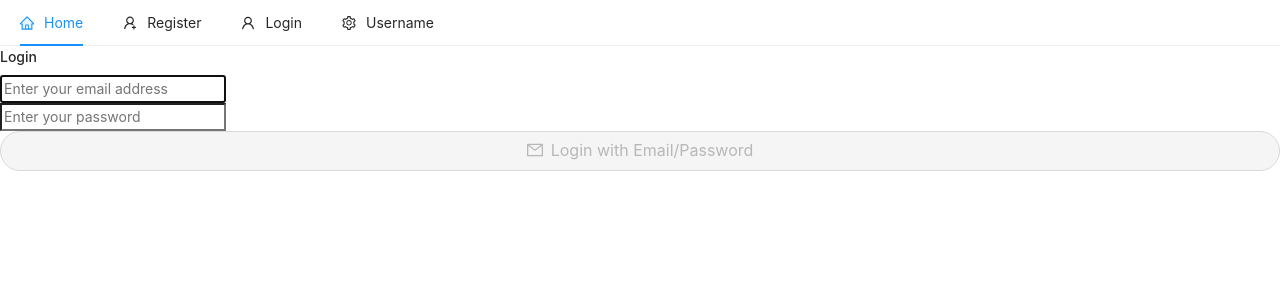
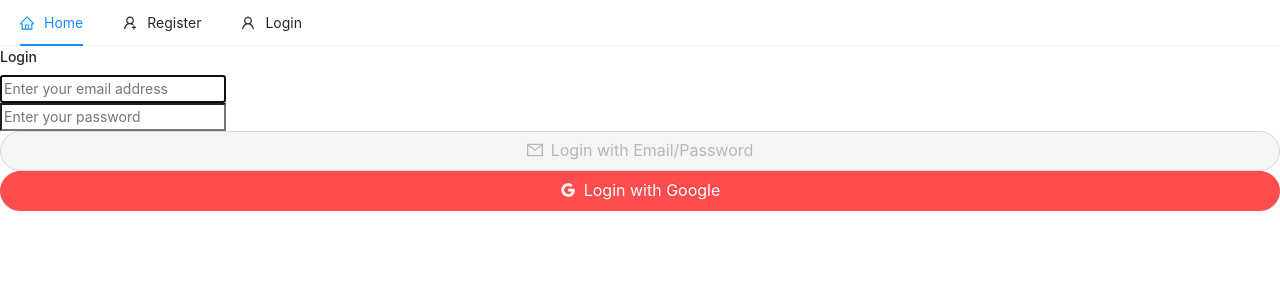
Before and after one commit to rockytrice/PC-Hub, a React (Create React App) app in the folder client/: page /Login in a window 1280 px wide. Shown: the top 300 px of the page. Built offline with nearby package versions, Linux system fonts and the light colour scheme; no server answers.

Commit message:
logging in with google and conditionally rendering links in header with  logged in state and not logged in state

```diff
--- a/client/src/components/nav/Header.js
+++ b/client/src/components/nav/Header.js
@@ -2,8 +2,9 @@ import React, {useState} from 'react';
 import {Link} from 'react-router-dom';
 import firebase from 'firebase';
 import { Menu } from 'antd';
-import {useDispatch} from 'react-redux';
+import {useDispatch, useSelector} from 'react-redux';
 import {useHistory} from "react-router-dom";
+
 import { HomeTwoTone, UserAddOutlined,UserOutlined,SettingOutlined, AppstoreOutlined,LogoutOutlined } from '@ant-design/icons';
 //destructure of menu.item
 const { SubMenu,Item } = Menu;
@@ -13,6 +14,8 @@ const { SubMenu,Item } = Menu;
 const Header = () =>{
     const [current, setCurrent]  = useState('home');
     let history = useHistory();
+//using the three dots spread out, you can spread out the states or whatever values you have.
+    let {user} = useSelector((state) =>({...state}));
     let dispatch = useDispatch();
 const handleClick = (e)=>{
     //console.log(e.key);
@@ -32,18 +35,26 @@ const logout = () =>{
             <Item key="home" icon={<HomeTwoTone />}>
                <Link to="/">Home</Link>
             </Item>
+
+            {!user && (
                 <Item key="register" icon={<UserAddOutlined />} className="float-right">
                     <Link to="/register">Register</Link>
                 </Item>
+            )}
+            {!user && (
                 <Item key="login" icon={<UserOutlined />} className=' float-right'>
                     <Link to="/login">Login</Link>
                 </Item>
-
-            <SubMenu icon={<SettingOutlined />} title="Username">
+            )}
+            {user && (
+                <SubMenu icon={<SettingOutlined />} title={user.email && user.email.split('@')[0]} className="float-right">
                     <Item key="setting:1">Option 1</Item>
                     <Item key="setting:2">Option 2</Item>
                     <Item icon={<LogoutOutlined />}  onClick={logout}>Logout</Item>
                 </SubMenu>
+            )}
+
+
         </Menu>
     )
 }
--- a/client/src/pages/auth/Login.js
+++ b/client/src/pages/auth/Login.js
@@ -1,10 +1,10 @@
 import React, {useState} from 'react';
-import {auth} from '../../firebase';
+import {auth, googleAuthProvider} from '../../firebase';
 import {toast} from 'react-toastify';
 import {useDispatch} from 'react-redux';
 
 import {Button} from 'antd';
-import { MailOutlined } from '@ant-design/icons';
+import { MailOutlined , LoadingOutlined, GoogleOutlined } from '@ant-design/icons';
 
 const Login = ({history}) => {
     //create state to store user's email
@@ -36,6 +36,26 @@ const Login = ({history}) => {
             setLoading(false)
         }
     };
+    const googleLogin = async ()=>{
+    auth.signInWithPopup(googleAuthProvider)
+        .then(async (result)=>{
+            const {user} = result
+            const idTokenResult = await user.getIdTokenResult();
+            dispatch({
+                type: 'LOGGED_IN_USER',
+                payload: {
+                    email: user.email,
+                    token: idTokenResult.token,
+                },
+            });
+            history.push('/')
+        })
+        .catch((error)=>{
+            console.log(error)
+            toast.error(error.message)
+        })
+
+    }
     const loginForm = ()=> (
         <form onSubmit={handleSubmit}>
             <div className="form-group">
@@ -49,7 +69,7 @@ const Login = ({history}) => {
                        placeholder="Enter your password"
                        onChange={event => setPassword(event.target.value)}/>
             </div>
-
+            <div className="mt-4">
                 <Button
                     onClick={handleSubmit}
                     type="primary"
@@ -61,13 +81,27 @@ const Login = ({history}) => {
                     className="mb-3">
                     Login with Email/Password
                 </Button>
+            </div>
+           <div>
+               <Button
+                   onClick={googleLogin}
+                   type="danger"
+                   block
+                   shape="round"
+                   icon={<GoogleOutlined />}
+                   size="large"
+                   className="mb-3">
+                   Login with Google
+               </Button>
+           </div>
+
         </form>
     );
     return (
         <div className="container p-5">
             <div className="row">
                 <div className="col-md-6 offset-md-3">
-                    <h4 className="b-0 my-2">Login</h4>
+                    {loading ? <LoadingOutlined /> : <h4>Login</h4>}
                     {loginForm()}
                 </div>
             </div>
```
Lines whose indentation alone changed are shown as unchanged.
